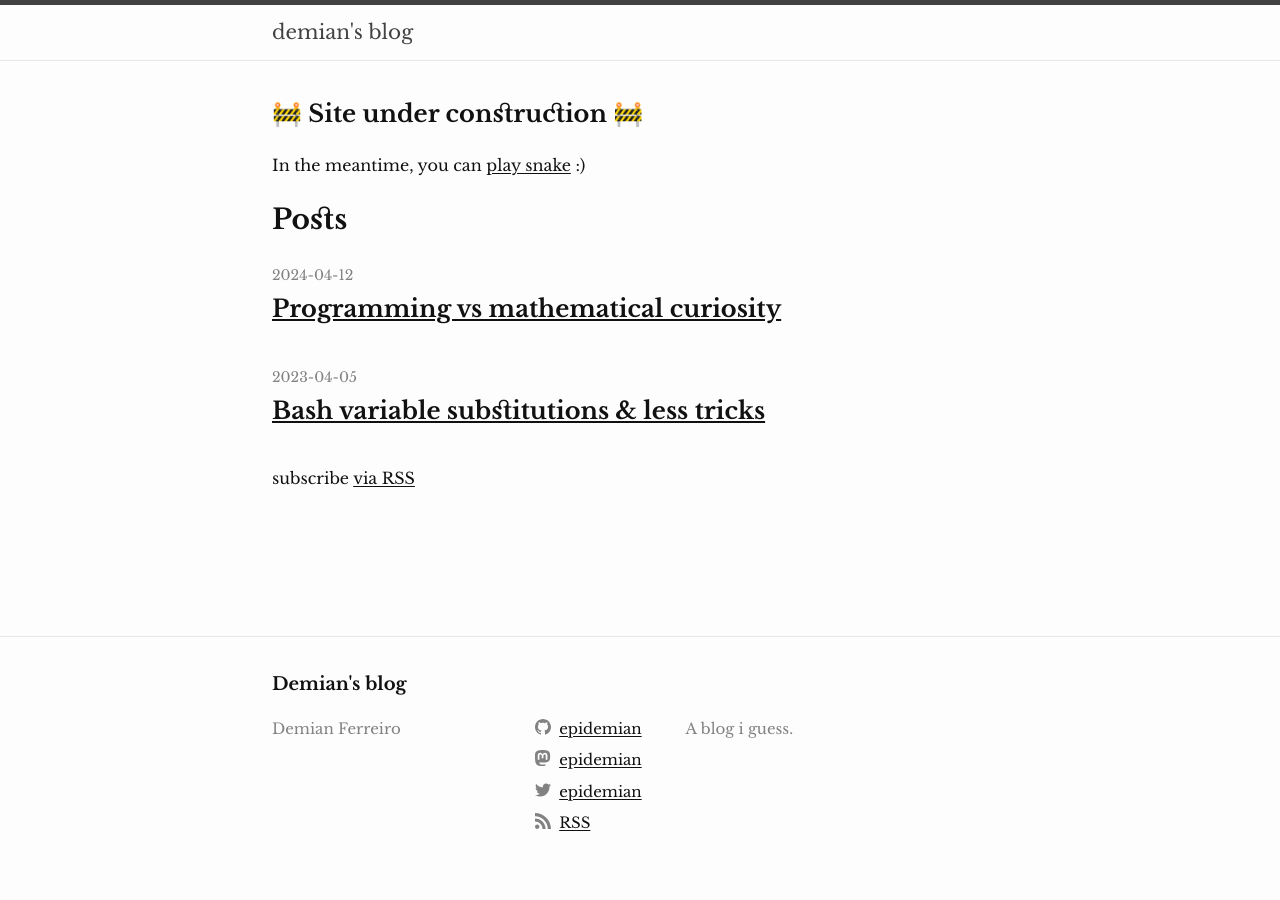
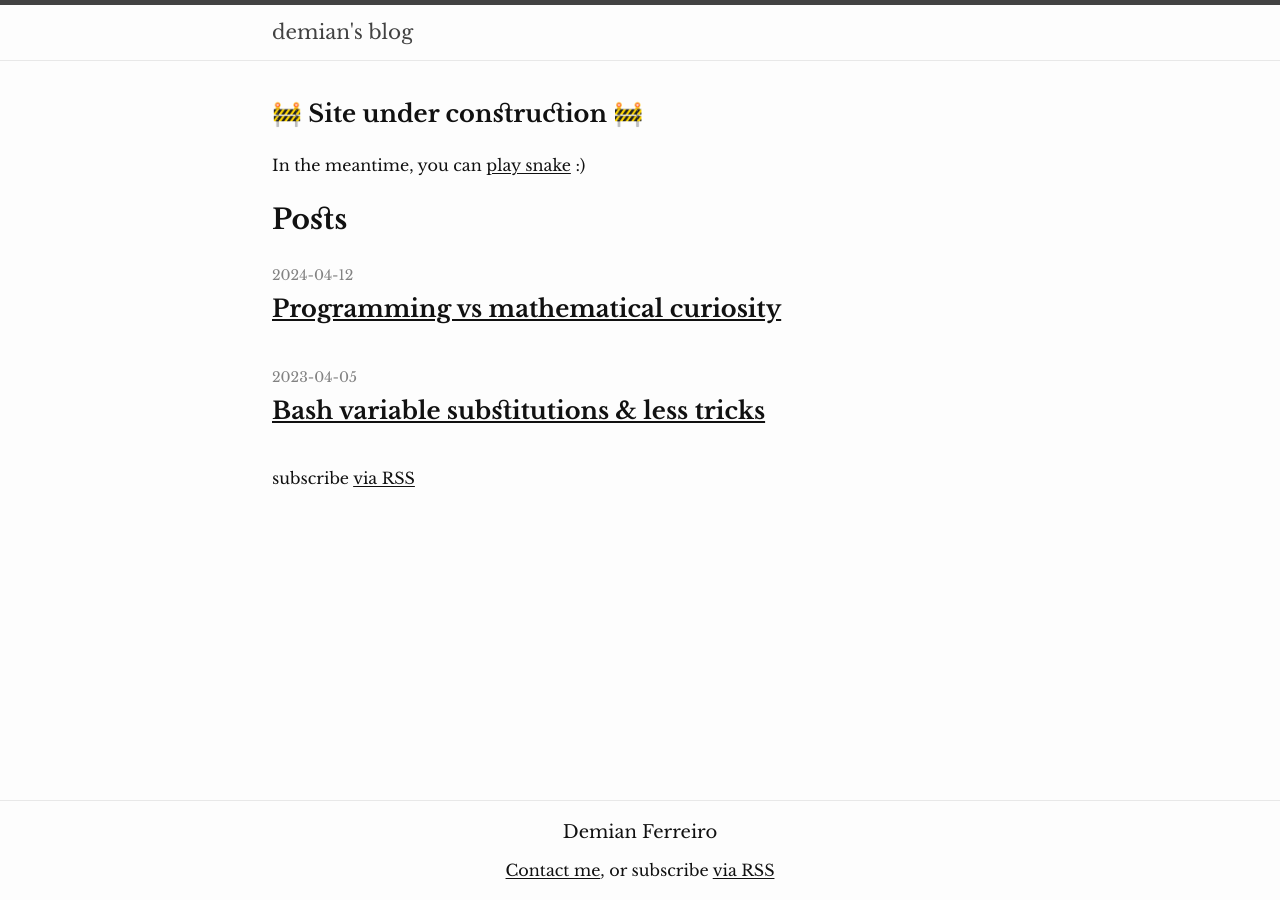
Before and after one commit to epidemian/epidemian.github.io, a Jekyll site: the page built from index.md, in a window 1280 px wide. Built offline with Jekyll 4.4.1, drawn with Linux system fonts in a browser that asks for light colours.

Commit message:
Clean up footer junk

```diff
--- a/_config.yml
+++ b/_config.yml
@@ -1,8 +1,8 @@
 title: Demian's blog
 author: Demian Ferreiro
 # email: your-email@example.com
-description: >-
-  A blog i guess.
+# description: >-
+#   Site description.
 baseurl: ""
 url: ""
 rss: RSS
--- a/_includes/footer.html
+++ b/_includes/footer.html
@@ -1,35 +1,8 @@
-<footer class="site-footer h-card">
-  <data class="u-url" href="{{ "/" | relative_url }}"></data>
-
+<footer class="site-footer">
   <div class="wrapper">
-
-    <h2 class="footer-heading">{{ site.title | escape }}</h2>
-
-    <div class="footer-col-wrapper">
-      <div class="footer-col footer-col-1">
-        <ul class="contact-list">
-          <li>
-            {%- if site.author -%}
-              {{ site.author | escape }}
-            {%- else -%}
-              {{ site.title | escape }}
-            {%- endif -%}
-            </li>
-            {%- if site.email -%}
-            <li><a class="u-email" href="mailto:{{ site.email }}">{{ site.email }}</a></li>
-            {%- endif -%}
-        </ul>
-      </div>
-
-      <div class="footer-col footer-col-2">
-        {%- include social.html -%}
-      </div>
-
-      <div class="footer-col footer-col-3">
-        <p>{{- site.description | escape -}}</p>
-      </div>
+    <div class="footer-heading">Demian Ferreiro</div>
+    <div>
+      <a href="{{ '/contact' | relative_url }}">Contact me</a>, or subscribe <a href="{{ '/feed.xml' | relative_url }}">via RSS</a>
     </div>
-
   </div>
-
 </footer>
--- a/_layouts/post.html
+++ b/_layouts/post.html
@@ -25,5 +25,4 @@ layout: default
     {%- include disqus_comments.html -%}
   {%- endif -%}
 
-  <a class="u-url" href="{{ page.url | relative_url }}" hidden></a>
 </article>
--- a/assets/styles.css
+++ b/assets/styles.css
@@ -265,68 +265,28 @@ td {
 }
 
 
-
 /**
  * Site footer
  */
 .site-footer {
   border-top: 1px solid var(--grey-color-light);
-  padding: 2rem 0;
+  padding: 1rem 0;
+  text-align: center;
 }
 
 .footer-heading {
   font-size: 1.125rem;
-  margin-bottom: 1rem;
+  margin-bottom: 0.5rem;
 }
 
-.contact-list,
 .social-media-list {
   list-style: none;
   margin-left: 0;
 }
 
-.footer-col-wrapper {
-  font-size: 0.9375rem;
-  color: var(--grey-color);
-  margin-left: -1rem;
+.footer-items > *:not(:first-child)::before {
+  content: ' • '
 }
-
-.footer-col {
-  float: left;
-  margin-bottom: 1rem;
-  padding-left: 1rem;
-}
-
-.footer-col-1 {
-  width: 35%;
-}
-
-.footer-col-2 {
-  width: 20%;
-}
-
-.footer-col-3 {
-  width: 45%;
-}
-
-@media screen and (max-width: 800px) {
-  .footer-col-1,
-  .footer-col-2 {
-    width: 50%;
-  }
-
-  .footer-col-3 {
-    width: 100%;
-  }
-}
-
-@media screen and (max-width: 600px) {
-  .footer-col {
-    float: none;
-    width: 100%;
-  }
-}
-
 
 
 /**
@@ -358,7 +318,7 @@ td {
   color: var(--grey-color);
 }
 
-.post-meta > *:not(:first-child):before {
+.post-meta > *:not(:first-child)::before {
   content: ' • '
 }
 
```
